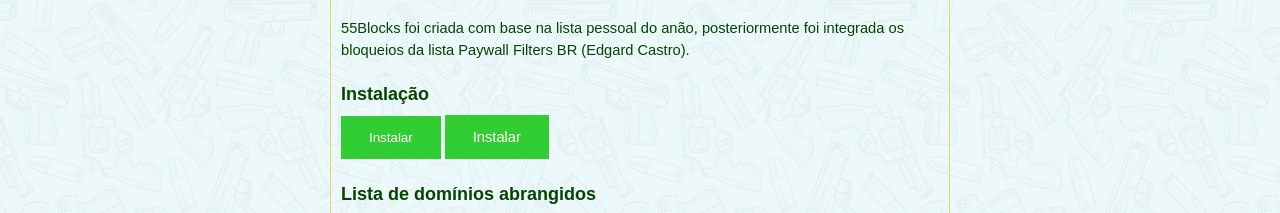
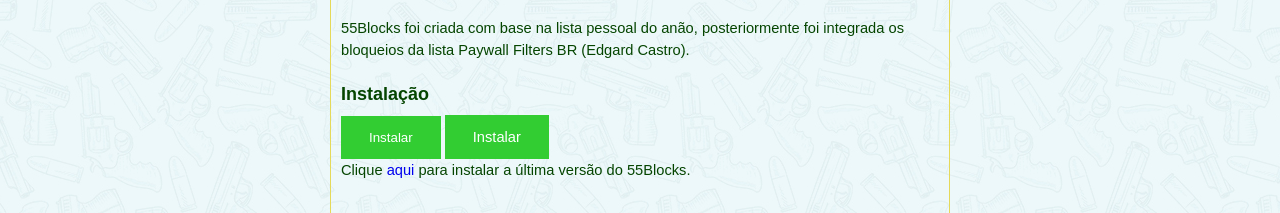
Before and after one commit to acarajebaiano/acarajebaiano.github.io, a plain HTML site: page index.html in a window 1280 px wide. Shown: the part 511-724 px from the top of the page. Drawn offline with Linux system fonts and the light colour scheme.

```diff
--- a/index.html
+++ b/index.html
@@ -34,11 +34,8 @@
 						<!-- <a href="abp://subscribe/?location=https://raw.githubusercontent.com/55Blocks/55Blocks/master/55blocks.txt&title=55Blocks"><button class="btn success">Instalar</button></a> -->
 						<a href="abp:subscribe?location=https%3A%2F%2Fraw.githubusercontent.com%2F55Blocks%2F55Blocks%2Fmaster%2F55blocks.txt&amp;title=55Blocks"><button class="btn success">Instalar</button></a>
 						<a class="btn success" href="abp:subscribe?location=https%3A%2F%2Fraw.githubusercontent.com%2F55Blocks%2F55Blocks%2Fmaster%2F55blocks.txt&amp;title=55Blocks">Instalar</a>
-					</div>
 
-					<!--
-					<p>Clique <a href="abp://subscribe/?location=https://raw.githubusercontent.com/55Blocks/55Blocks/master/55blocks.txt&title=55Blocks">aqui</a> para instalar a última versão do 55Blocks.</p>
-					-->
+						<p>Clique <a href="abp://subscribe/?location=https://raw.githubusercontent.com/55Blocks/55Blocks/master/55blocks.txt&title=55Blocks">aqui</a> para instalar a última versão do 55Blocks.</p>
 
 					<br>
 				<h3>Lista de domínios abrangidos</h3>
```
